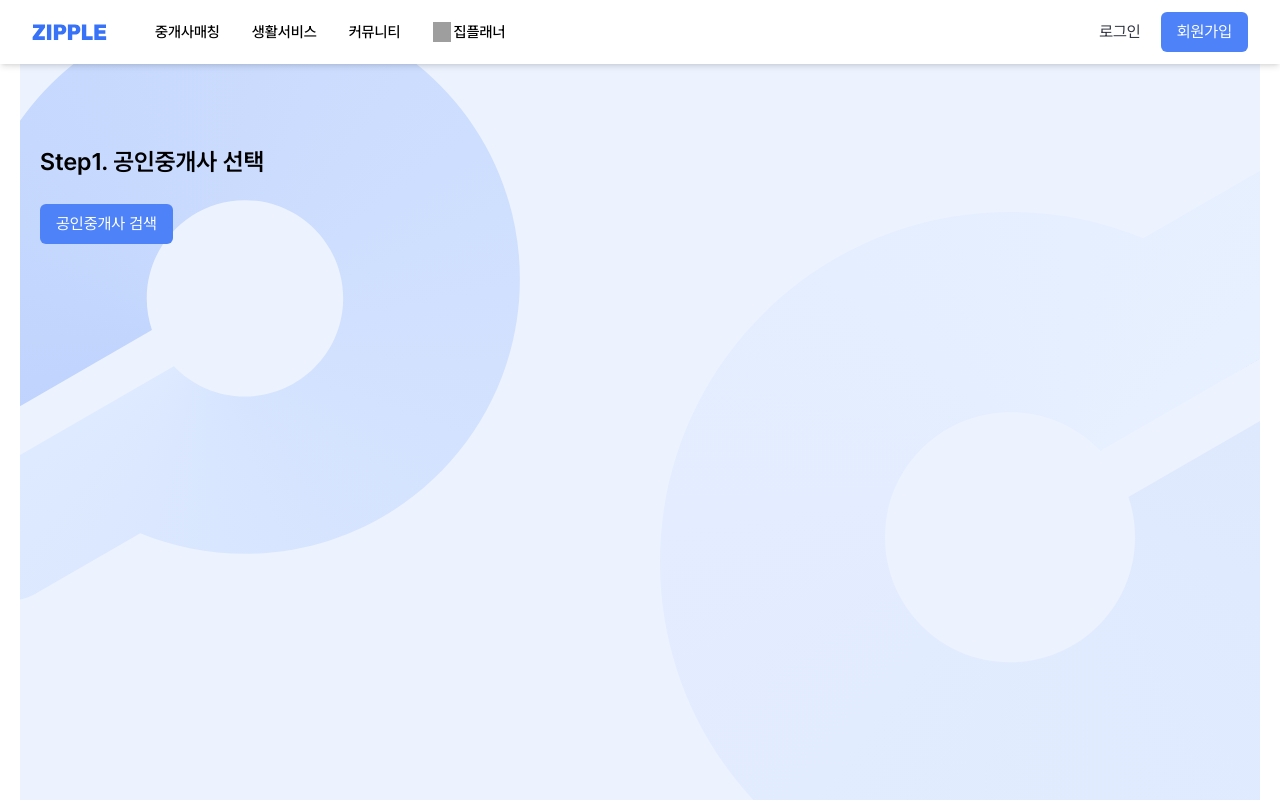
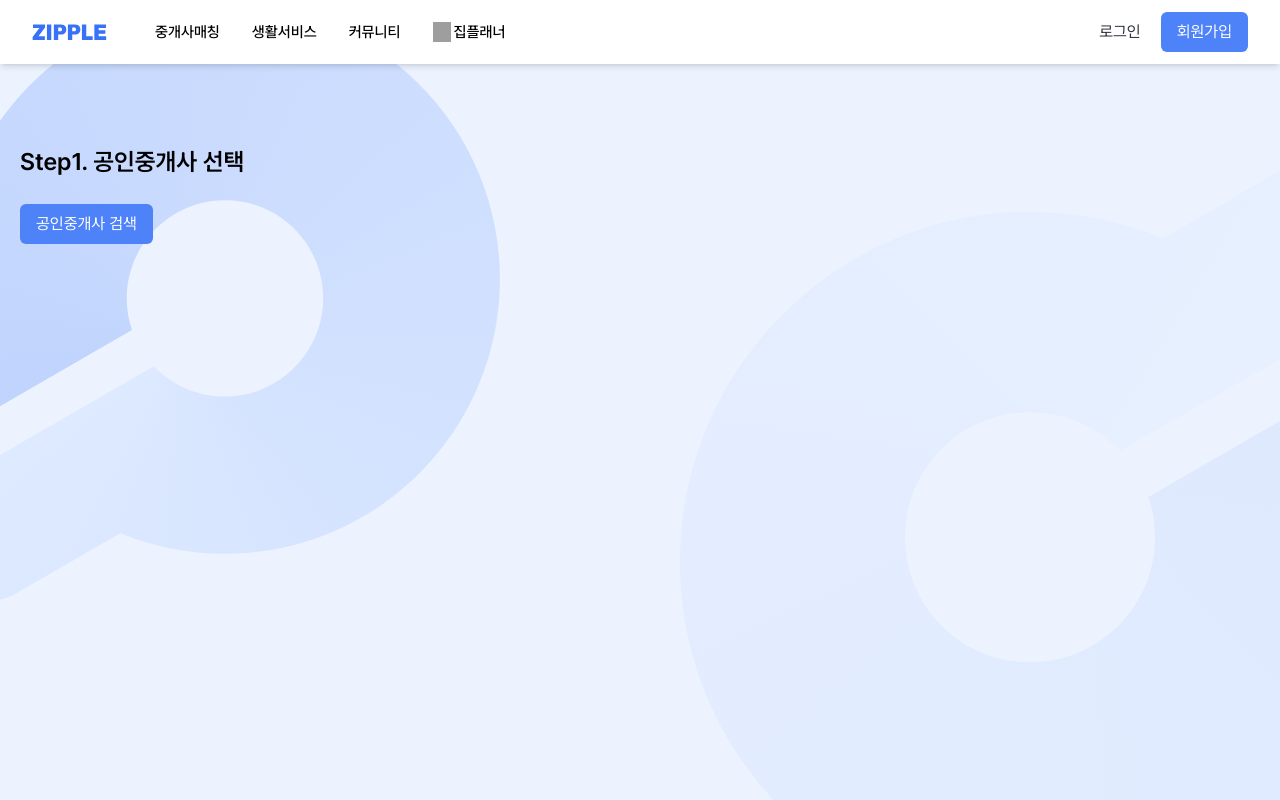
Before and after one commit to ziplanner/zipple-front, a Next.js app: page /signup/agent in a window 1280 px wide. Shown: the top 800 px of the page. Built offline with nearby package versions, Linux system fonts and the light colour scheme; grey boxes are pictures that could not be loaded.

Commit message:
feat: Add url path

```diff
--- a/app/components/layout/layout.tsx
+++ b/app/components/layout/layout.tsx
@@ -8,7 +8,7 @@ import { usePathname } from "next/navigation";
 const Layout = ({ children }: { children: ReactNode }) => {
   const pathname = usePathname();
 
-  const specialPaths = ["/home", "/terms"];
+  const specialPaths = ["/home", "/terms", "/signup", "/signup/agent"];
   const backgroundPaths = ["/mypage"];
 
   const isSpecialComponent =
```
